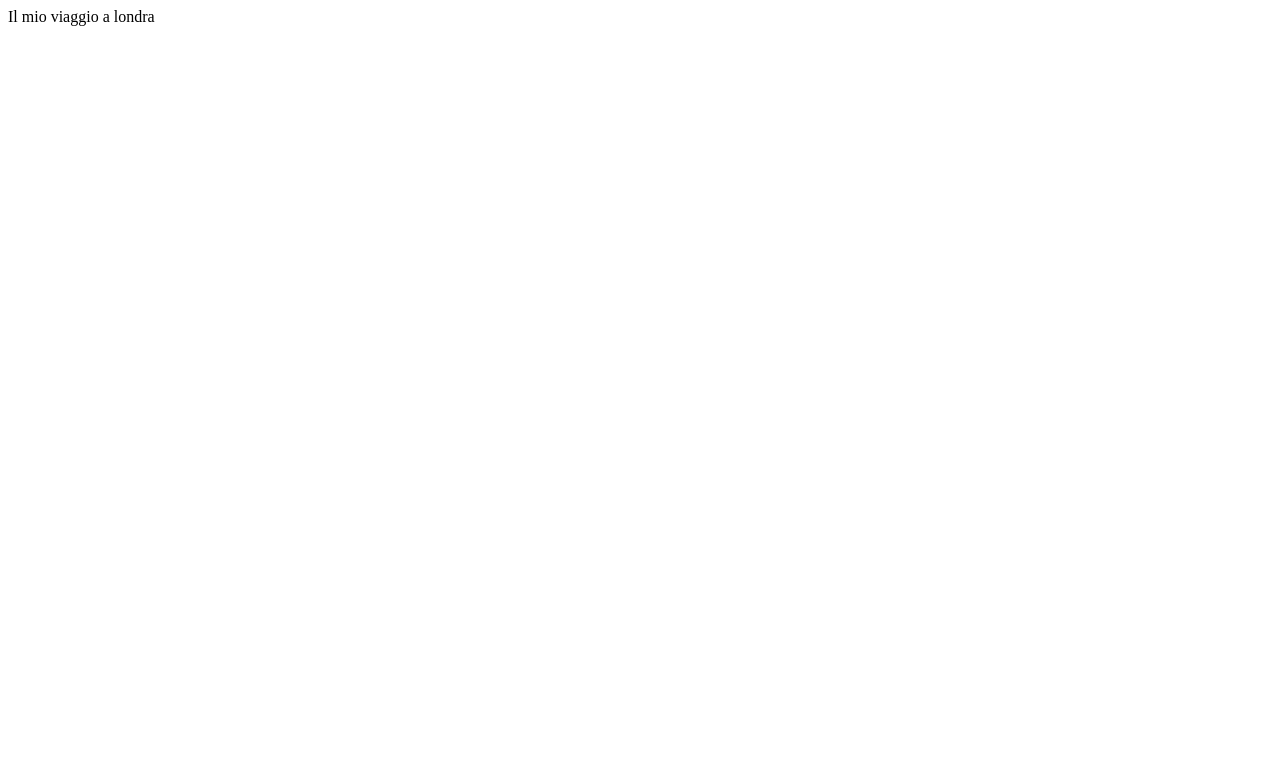
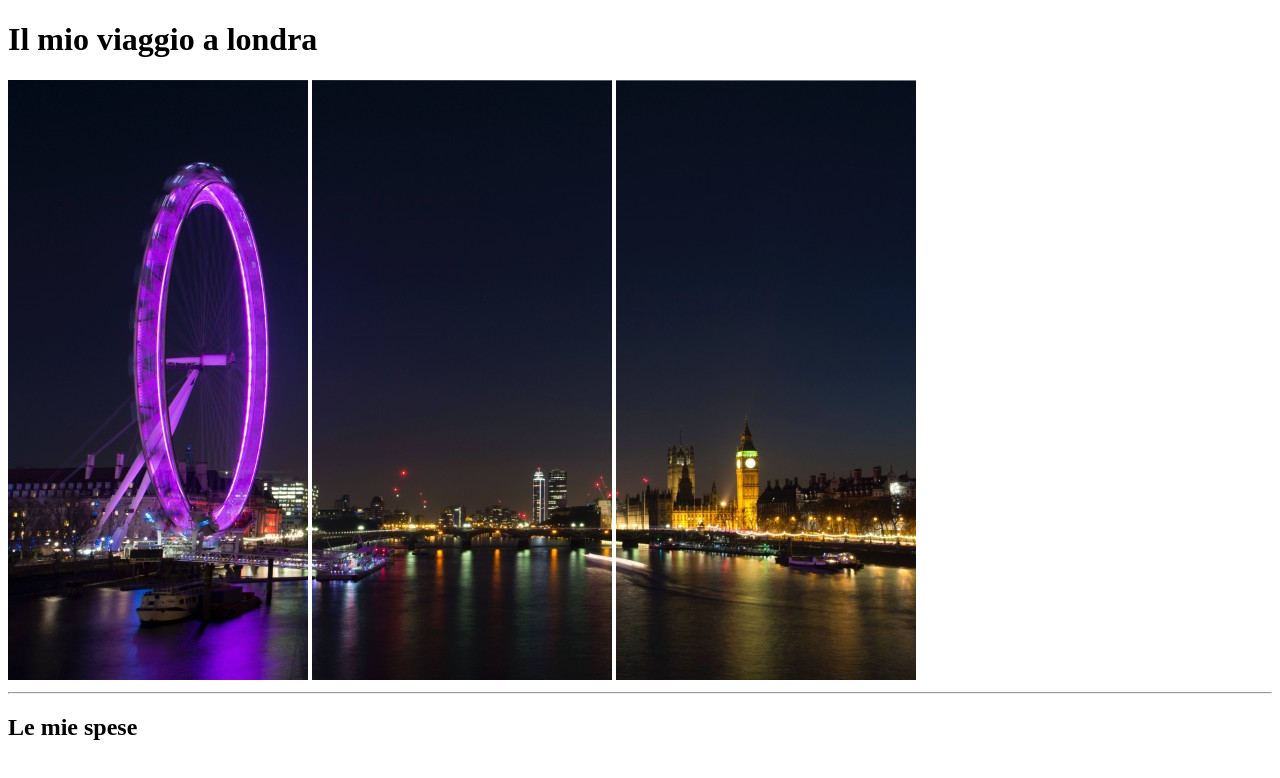
Before and after one commit to OlivieroPinto/html-london-trip, a plain HTML site: page index.html in a window 1280 px wide. Drawn offline with Linux system fonts and the light colour scheme.

Commit message:
crezione header con immagini

```diff
--- a/index.html
+++ b/index.html
@@ -7,6 +7,18 @@
     <title>Document</title>
 </head>
 <body>
-    <header>Il mio viaggio a londra</header>
+    <header>
+        <h1>Il mio viaggio a londra</h1>
+        <img src="./img/pexels-bill-emrich-230794-0.jpg" alt="foto londra sinistra">
+        <img src="./img/pexels-bill-emrich-230794-1.jpg" alt="foto londra centro">
+        <img src="./img/pexels-bill-emrich-230794-2.jpg" alt="foto londra destra">
+    </header>
+    <main>
+        <hr />
+        <h2>Le mie spese</h2>
+        <table>
+
+        </table>
+    </main>
 </body>
 </html>
```
